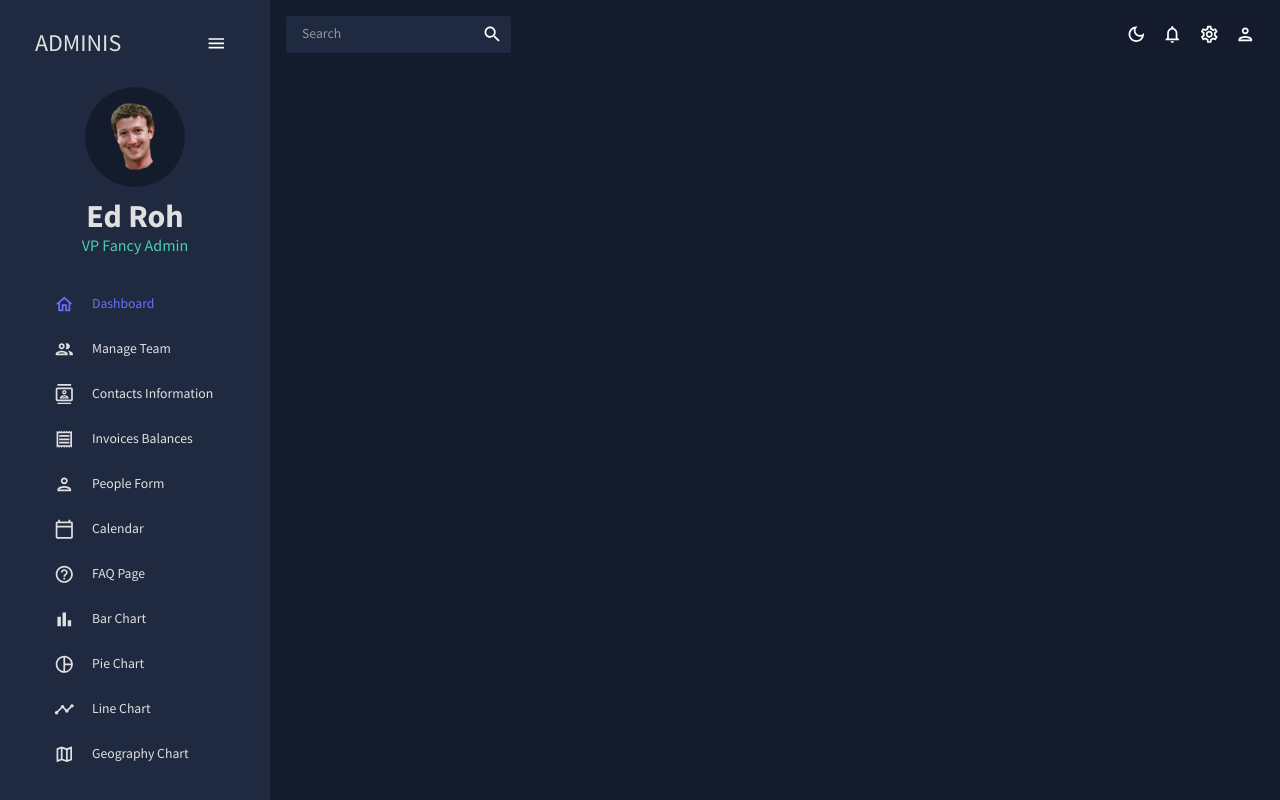
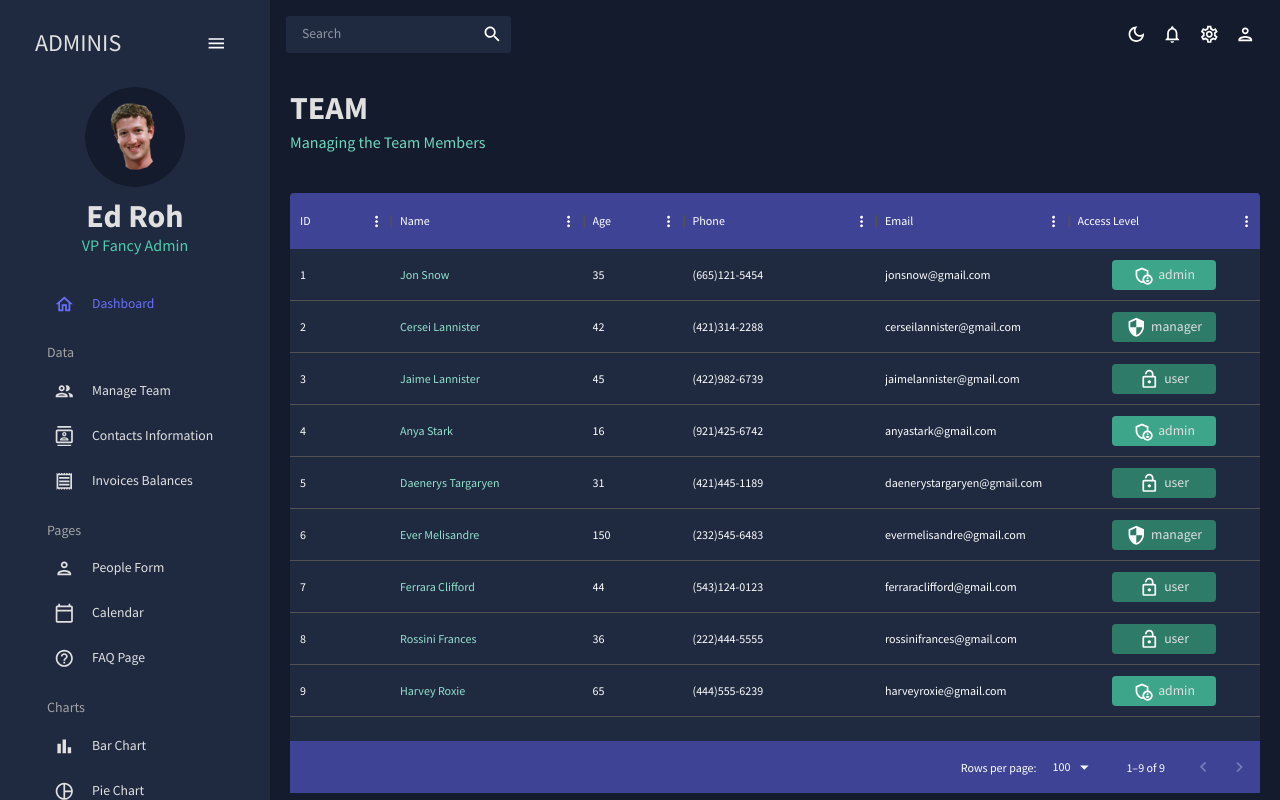
Before and after one commit to mayank-9031/Admin-Dashboard-App, a React (Create React App) app: page /team in a window 1280 px wide. Built offline with nearby package versions, Linux system fonts and the light colour scheme.

Commit message:
manage team

```diff
--- a/src/App.js
+++ b/src/App.js
@@ -3,8 +3,8 @@
 import { Routes, Route } from "react-router-dom";
 import Sidebar from "./scenes/global/Sidebar";
 import Topbar from "./scenes/global/Topbar";
-// import Dashboard from "./scenes/dashboard";
-// import Team from "./scenes/team";
+import Dashboard from "./scenes/dashboard";
+import Team from "./scenes/team";
 // import Invoices from "./scenes/invoices";
 // import Contacts from "./scenes/contacts";
 // import Bar from "./scenes/bar";
@@ -26,10 +26,11 @@
           <Sidebar />
           <main className="content">
             <Topbar />
+            {/* <Dashboard /> */}
 
             <Routes>
-              {/* <Route path="/" element={<Dashboard />} /> */}
-              {/* <Route path="/team" element={<Team />} /> */}
+              <Route path="/" element={<Dashboard />} />
+              <Route path="/team" element={<Team />} />
               {/* <Route path="/contacts" element={<Contacts />} /> */}
               {/* <Route path="/invoices" element={<Invoices />} /> */}
               {/* <Route path="/form" element={<Form />} /> */}
--- /dev/null
+++ b/src/components/Header.jsx
@@ -0,0 +1,24 @@
+import { Typography, Box, useTheme } from "@mui/material";
+import { tokens } from "../theme";
+
+const Header = ({ title, subtitle }) => {
+  const theme = useTheme();
+  const colors = tokens(theme.palette.mode);
+  return (
+    <Box mb="30px">
+      <Typography
+        variant="h2"
+        color={colors.grey[100]}
+        fontWeight="bold"
+        sx={{ mb: "5px" }}
+      >
+        {title}
+      </Typography>
+      <Typography variant="h5" color={colors.greenAccent[400]}>
+        {subtitle}
+      </Typography>
+    </Box>
+  );
+};
+
+export default Header;
--- a/src/scenes/dashboard/index.jsx
+++ b/src/scenes/dashboard/index.jsx
@@ -0,0 +1,14 @@
+import { Box } from "@mui/material";
+import Header from "../../components/Header";
+
+const Dashboard = () => {
+  return (
+    <Box m="20px">
+      <Box display="flex" justifyContent="space-between" alignItems="center">
+        <Header title="DASHBOARD" subtitle="Welcome to your Dashboard" />
+      </Box>
+    </Box>
+  );
+};
+
+export default Dashboard;
--- a/src/scenes/global/Sidebar.jsx
+++ b/src/scenes/global/Sidebar.jsx
@@ -125,6 +125,15 @@
               selected={selected}
               setSelected={setSelected}
             />
+
+            <Typography
+              variant="h6"
+              color={colors.grey[300]}
+              sx={{ m: "15px 0 5px 20px" }}
+            >
+              Data
+            </Typography>
+
             <Item
               title="Manage Team"
               to="/team"
@@ -146,6 +155,15 @@
               selected={selected}
               setSelected={setSelected}
             />
+
+            <Typography
+              variant="h6"
+              color={colors.grey[300]}
+              sx={{ m: "15px 0 5px 20px" }}
+            >
+              Pages
+            </Typography>
+
             <Item
               title="People Form"
               to="/form"
@@ -167,6 +185,15 @@
               selected={selected}
               setSelected={setSelected}
             />
+
+            <Typography
+              variant="h6"
+              color={colors.grey[300]}
+              sx={{ m: "15px 0 5px 20px" }}
+            >
+              Charts
+            </Typography>
+
             <Item
               title="Bar Chart"
               to="/bar"
--- /dev/null
+++ b/src/scenes/team/index.jsx
@@ -0,0 +1,105 @@
+import { Box, Typography, useTheme } from "@mui/material";
+import { DataGrid } from "@mui/x-data-grid";
+import { tokens } from "../../theme";
+import { mockDataTeam } from "../../data/mockData";
+import AdminPanelSettingsOutlinedIcon from "@mui/icons-material/AdminPanelSettingsOutlined";
+import LockOpenOutlinedIcon from "@mui/icons-material/LockOpenOutlined";
+import SecurityOutlinedIcon from "@mui/icons-material/SecurityOutlined";
+import Header from "../../components/Header";
+
+const Team = () => {
+  const theme = useTheme();
+  const colors = tokens(theme.palette.mode);
+
+  const columns = [
+    { field: "id", headerName: "ID" },
+    {
+      field: "name",
+      headerName: "Name",
+      flex: 1,
+      cellClassName: "name-column--cell",
+    },
+    {
+      field: "age",
+      headerName: "Age",
+      type: "number",
+      headerAlign: "left",
+      align: "left",
+    },
+    {
+      field: "phone",
+      headerName: "Phone",
+      flex: 1,
+    },
+    {
+      field: "email",
+      headerName: "Email",
+      flex: 1,
+    },
+    {
+      field: "access",
+      headerName: "Access Level",
+      flex: 1,
+      renderCell: ({ row: { access } }) => {
+        return (
+          <Box
+            width="60%"
+            m="0 auto"
+            p="5px"
+            display="flex"
+            justifyContent="center"
+            backgroundColor={
+              access === "admin"
+                ? colors.greenAccent[600]
+                : colors.greenAccent[700]
+            }
+            borderRadius="4px"
+          >
+            {access === "admin" && <AdminPanelSettingsOutlinedIcon />}
+            {access === "manager" && <SecurityOutlinedIcon />}
+            {access === "user" && <LockOpenOutlinedIcon />}
+            <Typography color={colors.grey[100]} sx={{ ml: "5px" }}>
+              {access}
+            </Typography>
+          </Box>
+        );
+      },
+    },
+  ];
+
+  return (
+    <Box m="20px">
+      <Header title="TEAM" subtitle="Managing the Team Members" />
+      <Box
+        m="40px 0 0 0"
+        height="75vh"
+        sx={{
+          "& .MuiDataGrid-root": {
+            border: "none",
+          },
+          "& .MuiDataGrid-cell": {
+            borderBottom: "none",
+          },
+          "& .name-column--cell": {
+            color: colors.greenAccent[300],
+          },
+          "& .MuiDataGrid-columnHeaders": {
+            backgroundColor: colors.blueAccent[700],
+            borderBottom: "none",
+          },
+          "& .MuiDataGrid-virtualScroller": {
+            backgroundColor: colors.primary[400],
+          },
+          "& .MuiDataGrid-footerContainer": {
+            borderTop: "none",
+            backgroundColor: colors.blueAccent[700],
+          },
+        }}
+      >
+        <DataGrid rows={mockDataTeam} columns={columns} />
+      </Box>
+    </Box>
+  );
+};
+
+export default Team;
```
